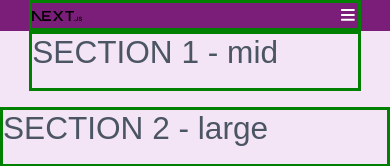
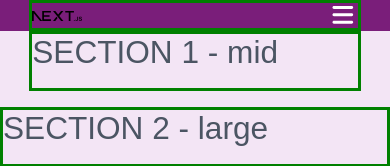
Before and after one commit to ichavesbr/boilerplate-responsive-nextjs-ts-tailwindv4, a Next.js app: page / in a window 390 px wide. Shown: the top 166 px of the page. Built offline with nearby package versions, Linux system fonts and the light colour scheme.

Commit message:
[CHANGE] menu hamburger icon size

```diff
--- a/components/Header.tsx
+++ b/components/Header.tsx
@@ -66,7 +66,7 @@ const Header = () => {
                   e.preventDefault()
                   setShowSidebar(false)
                 }}>
-                <FontAwesomeIcon icon={faXmark} />
+                <FontAwesomeIcon size="xl" icon={faXmark} />
               </Link>
             </li>
             <li>
@@ -99,7 +99,7 @@ const Header = () => {
               )
             })}
             <li className="open-menu-icon" onClick={() => setShowSidebar(true)}>
-              <FontAwesomeIcon icon={faBars} />
+              <FontAwesomeIcon size="xl" icon={faBars} />
             </li>
           </ul>
         </nav>
```
